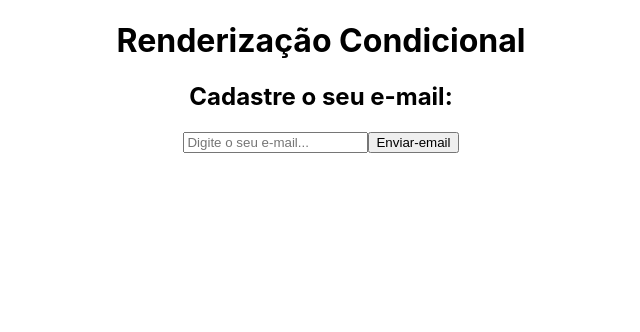
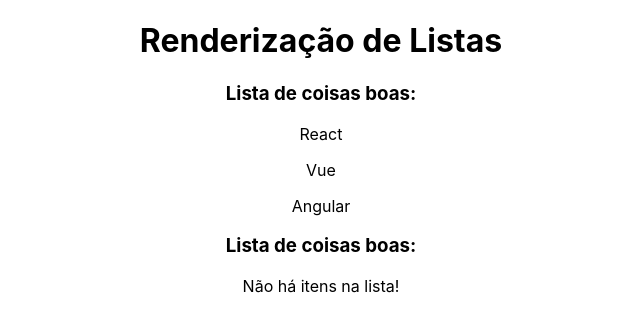
Before and after one commit to Gustavo121/Aula-de-React, a React (Create React App) app: page / in a window 1280 px wide. Shown: the top 332 px of the page, without its empty margins (319-959 px from the left). Built offline with nearby package versions, Linux system fonts and the light colour scheme.

Commit message:
renderização de listas

```diff
--- a/src/App.js
+++ b/src/App.js
@@ -1,11 +1,14 @@
 import './App.css';
-import Condicional from './components/Condicional';
+import OutraLista from './components/OutraLista';
+
+const meusItens = ['React', 'Vue', 'Angular']
 
 function App() {
   return (
     <div className="App">
-      <h1>Renderização Condicional</h1>
-      <Condicional/>
+      <h1>Renderização de Listas</h1>
+      <OutraLista itens={meusItens} />
+      <OutraLista itens={[]} />
     </div>
   );
 }
--- /dev/null
+++ b/src/components/OutraLista.js
@@ -0,0 +1,14 @@
+function OutraLista({ itens }) {
+  return (
+    <>
+      <h3>Lista de coisas boas:</h3>
+      {itens.length > 0 ? (
+        itens.map((item, index) => <p key={index}>{item}</p>)
+      ) : (
+        <p>Não há itens na lista!</p>
+      )}
+    </>
+  );
+}
+
+export default OutraLista;
```
